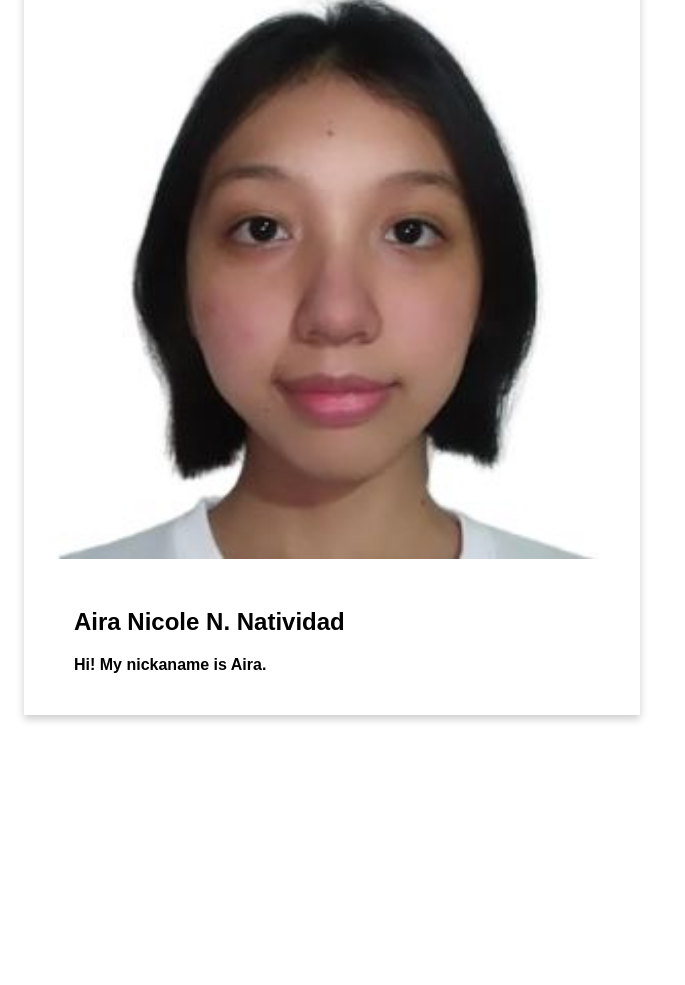
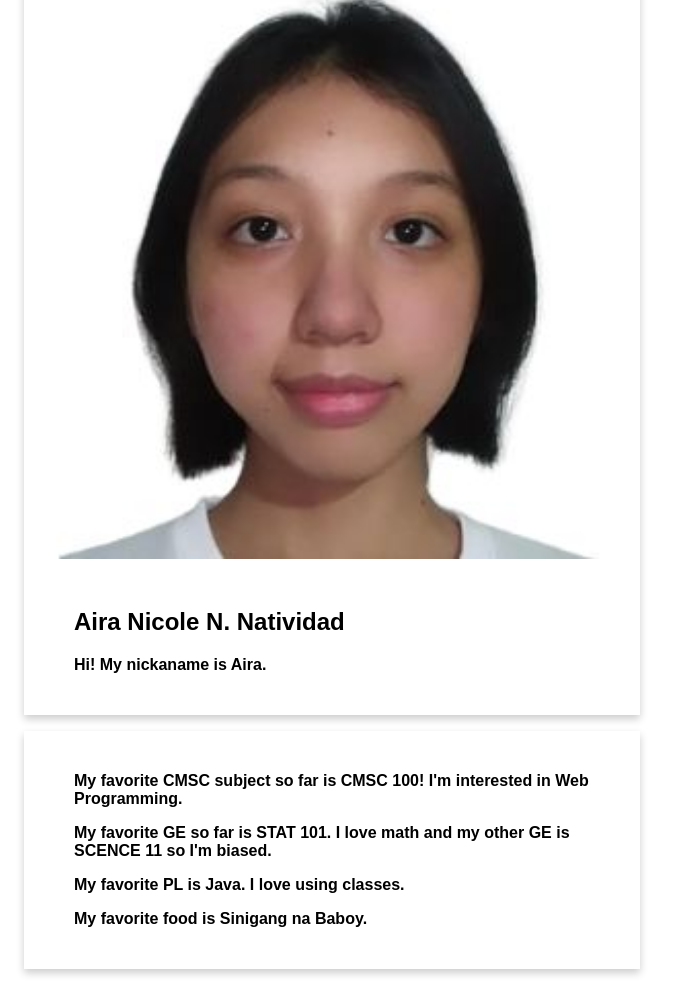
Before and after one commit to airanatividad/airanatividad.github.io, a plain HTML site: page index.html in a window 1280 px wide. Shown: the part 137-1122 px from the top of the page, without its empty margins (0-685 px from the left). Before the commit the page ends 868 px from the top, so only its background shows below. Drawn offline with Linux system fonts and the light colour scheme.

Commit message:
Added favorites in index.html

```diff
--- a/index.html
+++ b/index.html
@@ -22,6 +22,19 @@
                 </div>
             </div>
         </div>
+
+        <div class="column">
+            <div class="card">
+                <div class="container">
+                    <strong>
+                        <p>My favorite CMSC subject so far is CMSC 100! I'm interested in Web Programming.</p>
+                        <p>My favorite GE so far is STAT 101. I love math and my other GE is SCENCE 11 so I'm biased.</p>
+                        <p>My favorite PL is Java. I love using classes.</p>
+                        <p>My favorite food is Sinigang na Baboy.</p>
+                    </strong>
+                </div>
+            </div>
+        </div>
     </div>
 </body>
 </html>
```
